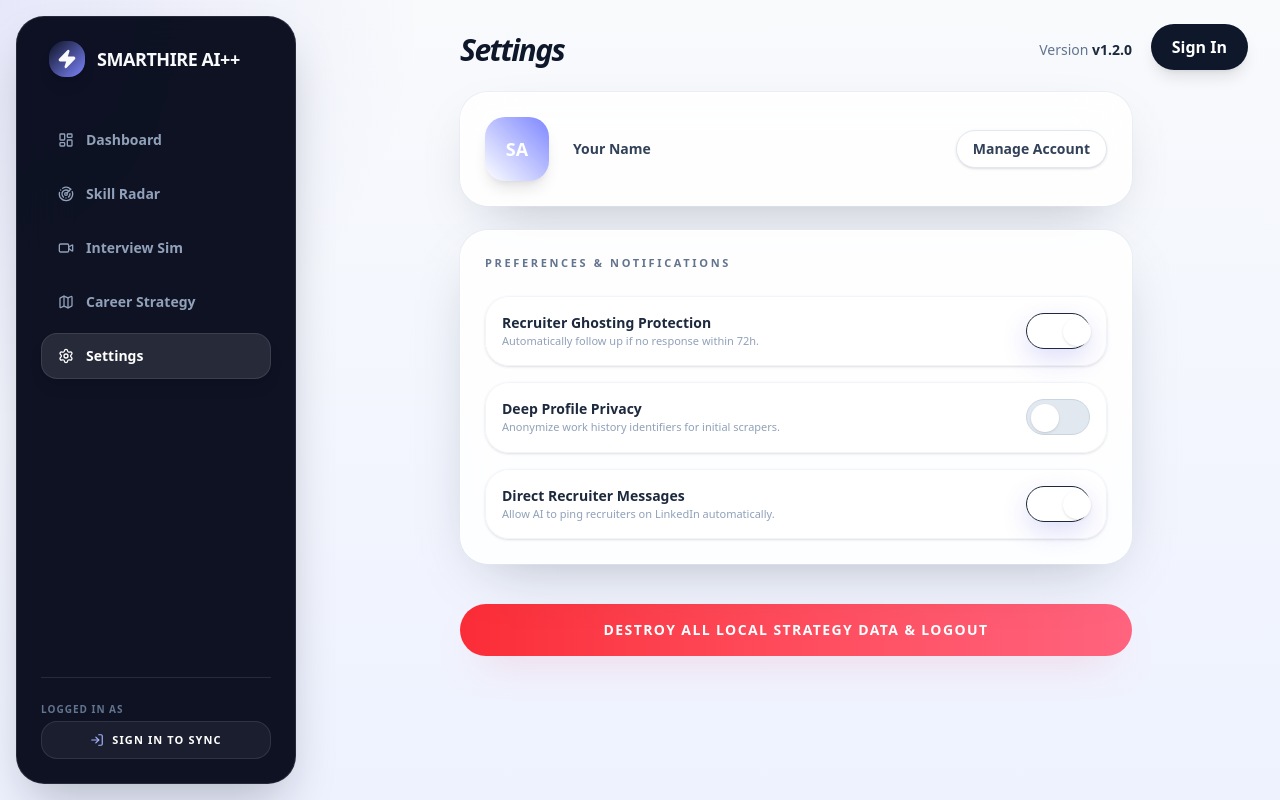
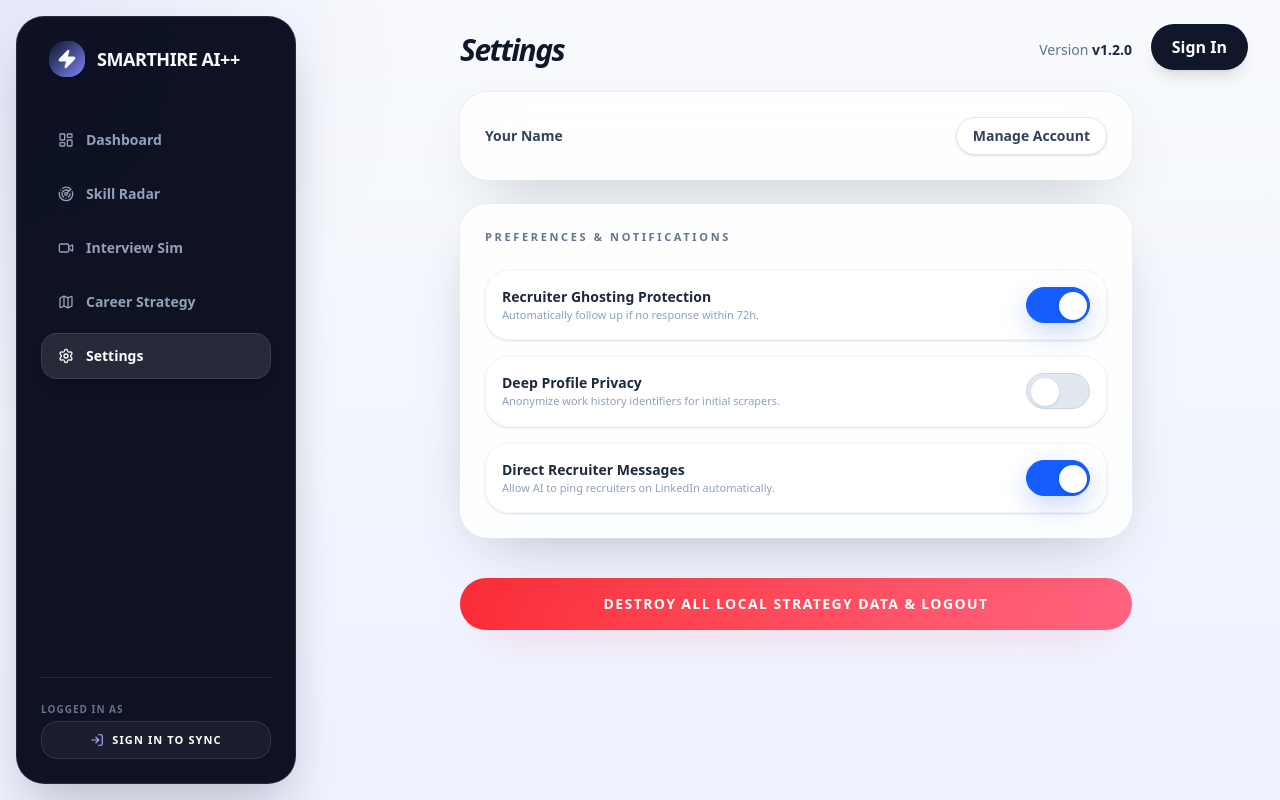
Before and after one commit to saira-zaman/Smart_AI, a React (Vite) app: page / in a window 1280 px wide. Both pictures are taken after a click on the element "Settings". Built offline with nearby package versions, Linux system fonts and the light colour scheme.

Commit message:
Refine settings toggles

```diff
--- a/src/App.tsx
+++ b/src/App.tsx
@@ -711,7 +711,6 @@ export default function SmartHireApp() {
                   <div className="space-y-6">
                     <Card>
                       <div className="flex items-center gap-6">
-                        <div className="w-16 h-16 bg-linear-to-tr from-brand to-indigo-400 rounded-[20px] flex items-center justify-center text-white font-black text-lg shadow-lg shadow-brand/20">SA</div>
                         <div className="flex-1">
                           <div className="text-sm font-bold text-slate-700">{userName || 'Your Name'}</div>
                           <div className="text-xs text-slate-400">{loginInput.email}</div>
@@ -733,13 +732,16 @@ export default function SmartHireApp() {
                               aria-pressed={settings[item.key]}
                               onClick={() => setSettings(s => ({ ...s, [item.key]: !s[item.key] }))}
                               className={cn(
-                                "w-16 h-9 rounded-full relative p-1 cursor-pointer transition-all border",
-                                settings[item.key] ? "bg-brand border-brand/20 shadow-[0_10px_26px_rgba(79,70,229,0.18)]" : "bg-slate-200 border-slate-300"
+                                "w-16 h-9 rounded-full relative p-1 cursor-pointer transition-all duration-200 border shrink-0",
+                                settings[item.key]
+                                  ? "bg-blue-600 border-blue-600 shadow-[0_10px_26px_rgba(37,99,235,0.24)]"
+                                  : "bg-slate-200 border-slate-300"
                               )}
                             >
                               <motion.div
-                                animate={{ x: settings[item.key] ? 32 : 0 }}
-                                className="w-7 h-7 bg-white rounded-full shadow-sm flex items-center justify-center text-[10px] font-black"
+                                animate={{ x: settings[item.key] ? 28 : 0 }}
+                                transition={{ type: 'spring', stiffness: 420, damping: 28 }}
+                                className="w-7 h-7 rounded-full bg-white shadow-sm flex items-center justify-center text-[10px] font-black"
                               />
                             </button>
                           </div>
```
